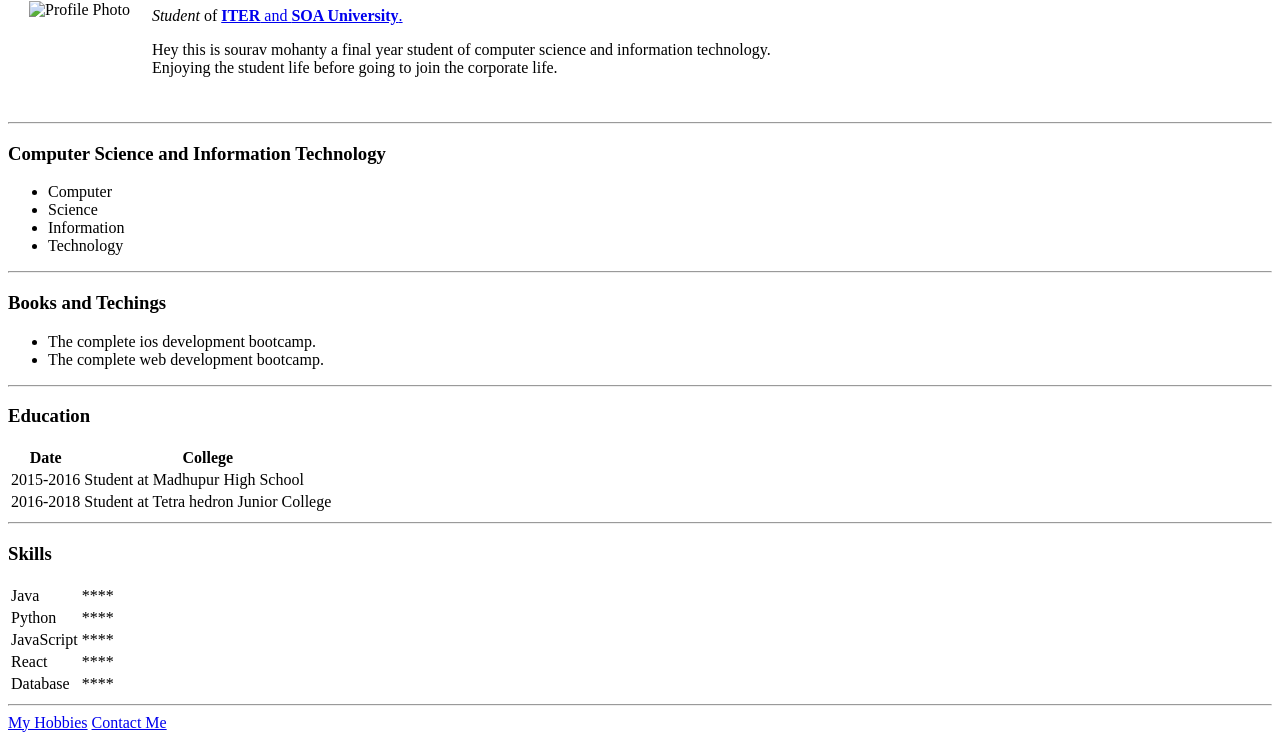
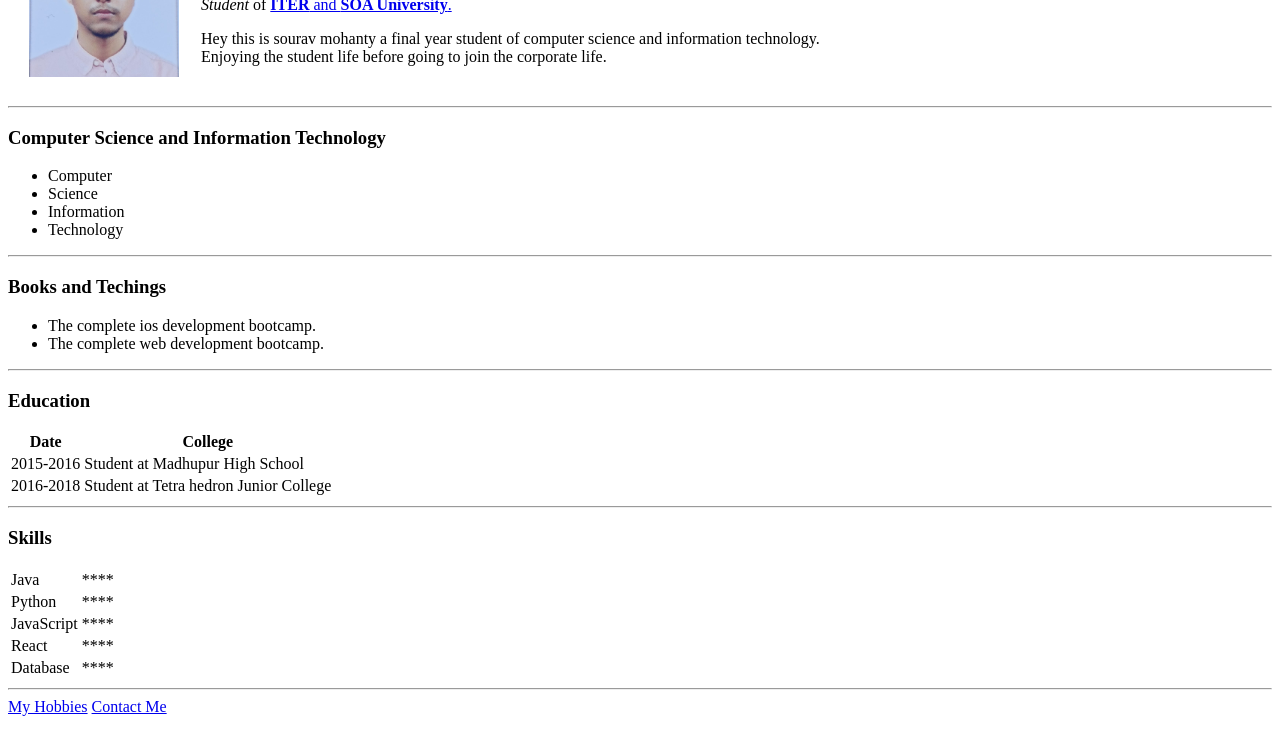
Before and after one commit to ROWDYgroot/cv, a plain HTML site: page index.html in a window 1280 px wide. Shown: the part 102-842 px from the top of the page. Drawn offline with Linux system fonts and the light colour scheme.

Commit message:
Update index.html

```diff
--- a/index.html
+++ b/index.html
@@ -1,4 +1,3 @@
-<!DOCTYPE html>
 <html lang="en">
   <head>
     <meta charset="UTF-8" />
@@ -11,7 +10,7 @@
       <tr>
         <td>
           <img
-            src="images/Profile.jpg"
+            src="image/Profile.jpg"
             alt="Profile Photo"
             height="150px"
             width="150px"
```
